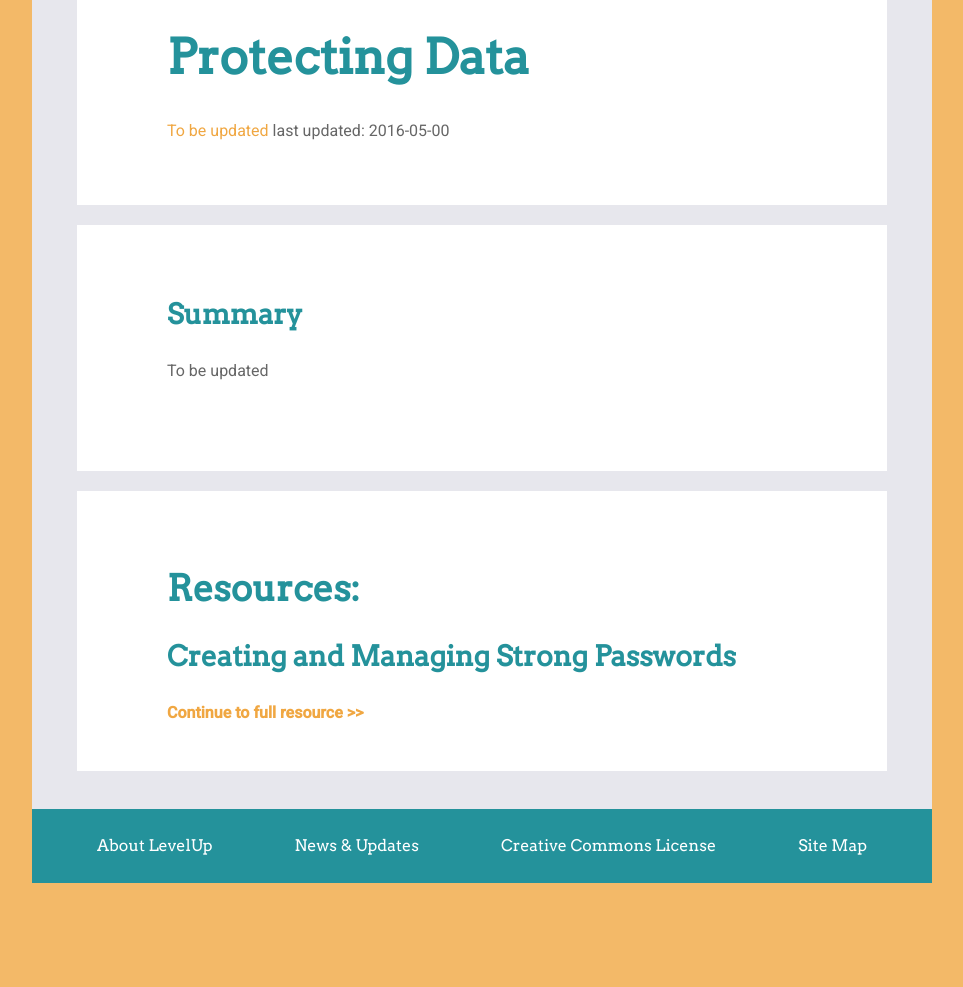
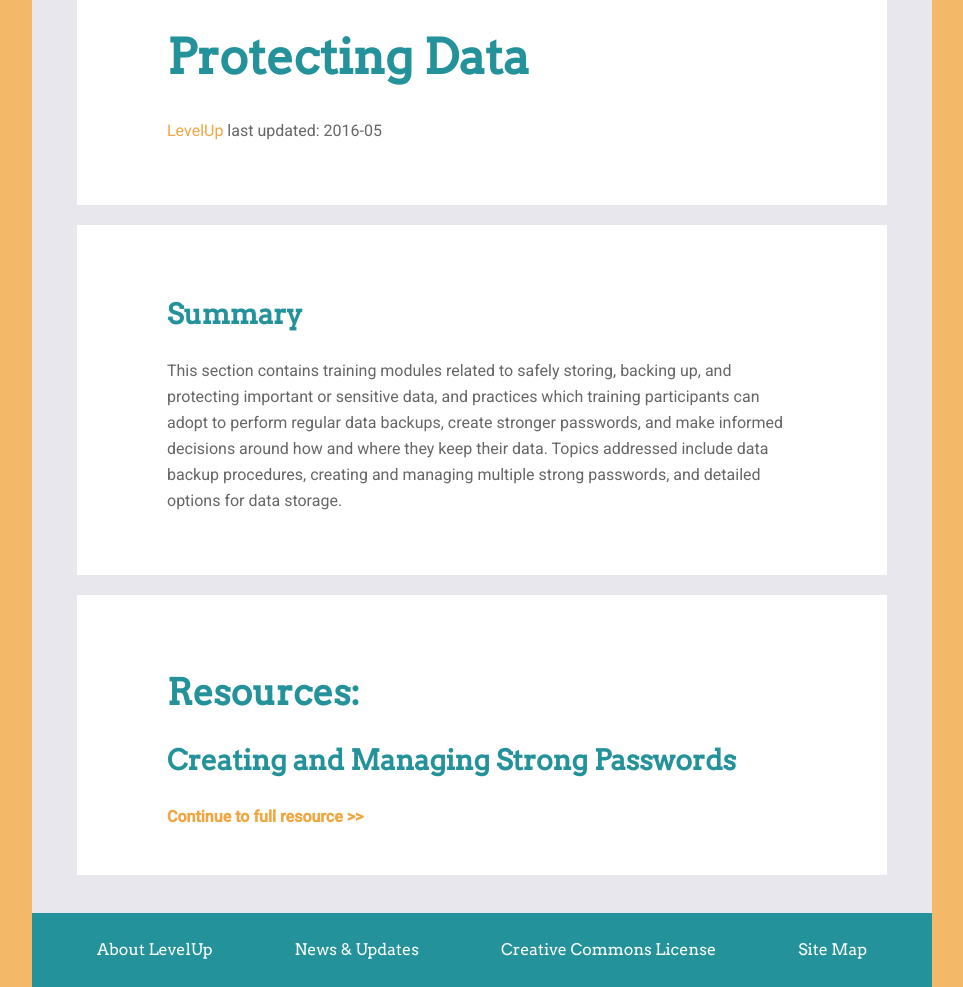
Before and after one commit to levelupcc/level-up, a Jekyll site: the page built from _pages/curriculum/protecting-data/protecting-data.md, in a window 1280 px wide, cut to the strip 313-1300 px from the top of the page. Shown: the whole strip, without its empty margins (158-1121 px from the left). Built offline with Jekyll 4.4.1, drawn with Linux system fonts in a browser that asks for light colours; a script that is not in the unit is left out; comment, search, counter and statistics services are not loaded; before the commit the page ends 1196 px from its top, so only the background shows below that.

Commit message:
updated summary - protecting data

```diff
--- a/_pages/curriculum/protecting-data/protecting-data.md
+++ b/_pages/curriculum/protecting-data/protecting-data.md
@@ -1,9 +1,9 @@
 ---
 layout: page-index
 title: Protecting Data
-author: To be updated
-summary: To be updated
-date: 2016-05-00
+author: LevelUp
+summary: This section contains training modules related to safely storing, backing up, and protecting important or sensitive data, and practices which training participants can adopt to perform regular data backups, create stronger passwords, and make informed decisions around how and where they keep their data. Topics addressed include data backup procedures, creating and managing multiple strong passwords, and detailed options for data storage.
+date: 2016-05
 permalink: /curriculum/protecting-data/
 parent: Curriculum
 breadcrumb: Protecting Data
```
